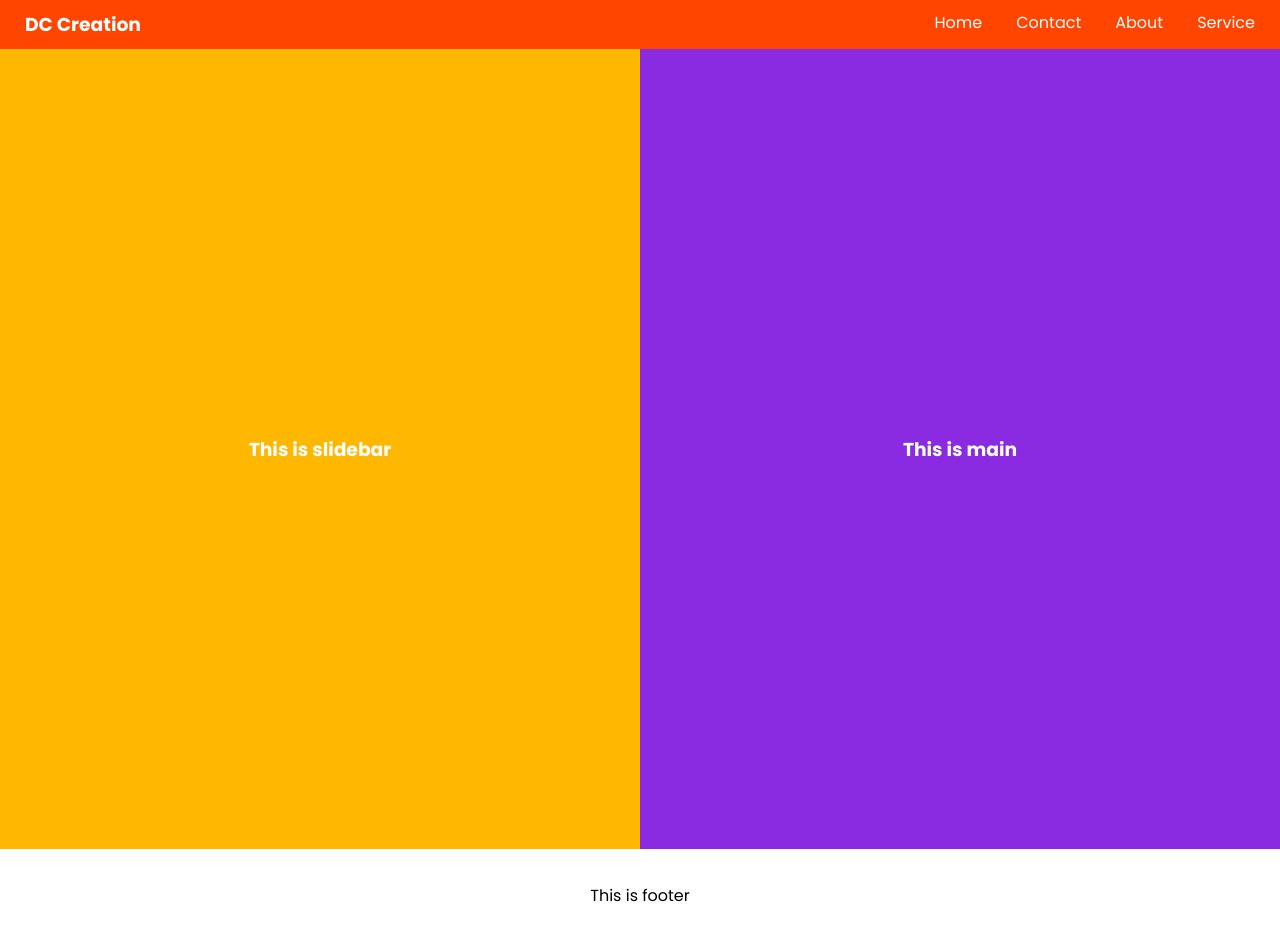
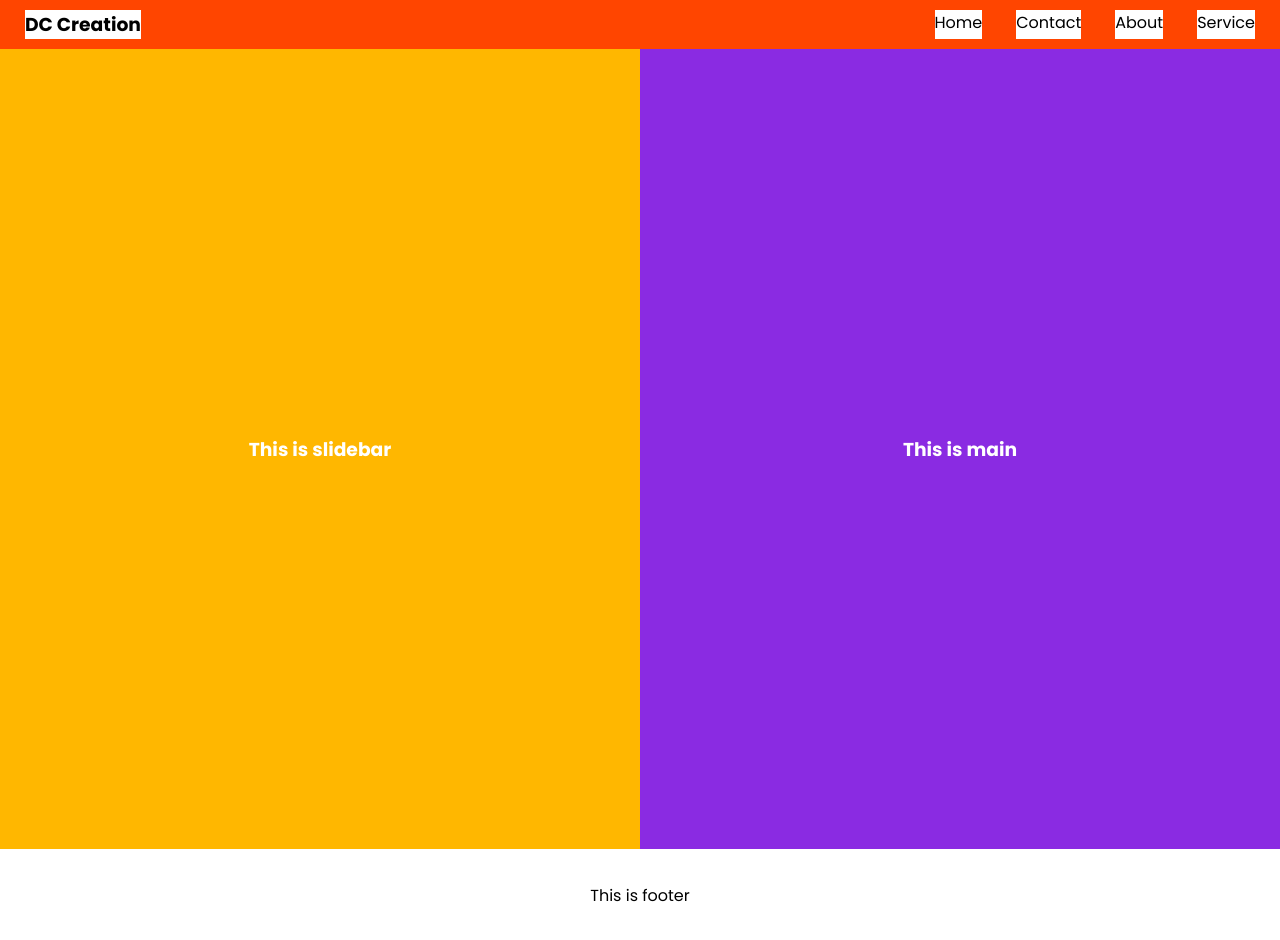
Before and after one commit to koheinthurako/React20-9-2023, a React (Create React App) app in the folder react-jsx/: page / in a window 1280 px wide. Built offline with nearby package versions, Linux system fonts and the light colour scheme.

Commit message:
add nav informations

```diff
--- a/react-jsx/public/index.html
+++ b/react-jsx/public/index.html
@@ -32,9 +32,13 @@
       element တွေ ၁ ခုထပ်ပိုပြီး return ပြန်ပေးချင်တဲ့အခါ return ပြန်ပေးချင်တဲ့အရာတစ်ခုလုံးကို react fragment အုပ်ပေးရမယ်
       Fragment shorten => <></>
       Javascript Expression တွေကို "{}" အထဲမှာရေးတယ်
-      expression တွေသီးသန့်သာရေးလို့ရပြီး statement နဲ့ တခြားဟာတွေရေးလို့မရပါ
+      {} အထဲမှာ expression တွေသီးသန့်သာရေးလို့ရပြီး statement နဲ့ တခြားဟာတွေရေးလို့မရပါ
       statement ရေးချင်ရင် Top level(return မတိုင်ခင်) မှာတော့ ရေးလို့ရပါတယ်
       className တို့လို အရာတွေကို props လို့ခေါ်တယ်
+    -->
+
+    <!--
+      React မှာ global style css ရေးနည်းရှိတယ်
     -->
 
   </head>
--- a/react-jsx/src/components/Nav.jsx
+++ b/react-jsx/src/components/Nav.jsx
@@ -1,14 +1,25 @@
 const Nav = () => {
     const menu = ["Home", "Contact", "About", "Service"];
+
+    const style = {
+        headerStyle: {
+            color: "#000",
+            backgroundColor: "#fff"
+        },
+        menuStyle: {
+            color: "#000",
+            backgroundColor: "#fff"
+        }
+    }
 
   return (
     <div className="navContainer">
         <div>
-            <h3>DC Creation</h3>
+            <h3 style={style.headerStyle}>DC Creation</h3>
         </div>
         <ul className="menuContainer">
             {
-                menu.map((i, index) => <li key={index}>{i}</li>)
+                menu.map((i, index) => <li style={style.menuStyle} key={index}>{i}</li>)
             }
         </ul>
     </div>
```
